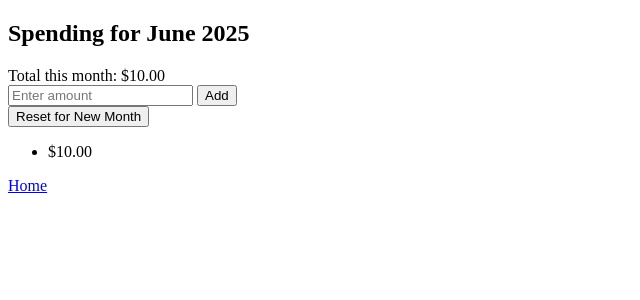
After one commit to bgoucher16/Meal-Planner, a Flask app: page /money-spent in a window 1280 px wide. The commit adds this page. Shown: the top 300 px of the page, without its empty margins (0-640 px from the left). Run offline with Flask 3, Linux system fonts and the light colour scheme; the visitor is signed in with stand-in values (Sample User, id 1); a database or web service that is not in the repository returns one stand-in record (values such as "Sample title").

```diff
--- a/app/main.py
+++ b/app/main.py
@@ -9,6 +9,7 @@ from dotenv import load_dotenv
 from functools import wraps
 from bs4 import BeautifulSoup
 from userRoutes import user_routes
+import datetime
 
 load_dotenv()
 
@@ -236,6 +237,57 @@ def grocery_list_unfavorite():
     flash("Item unfavorited", "success")
     return redirect(url_for('user_routes.show_favorites'))
 
+@app.route('/money-spent', methods=['GET', 'POST'])
+def money_spent():
+    username = session.get('username')
+    if not username:
+        flash("You must be logged in to track spending.", "error")
+        return redirect(url_for('user_routes.show_login'))
+
+    # Get current month and year
+    now = datetime.datetime.now()
+    month = now.month
+    year = now.year
+
+    # Find or create the user's monthly spending record
+    record = db.spending.find_one({"username": username, "month": month, "year": year})
+    if not record:
+        record = {"username": username, "month": month, "year": year, "values": []}
+        db.spending.insert_one(record)
+
+    if request.method == 'POST':
+        if 'reset' in request.form:
+            db.spending.update_one(
+                {"username": username, "month": month, "year": year},
+                {"$set": {"values": []}}
+            )
+            flash("Spending reset for this month.", "success")
+        else:
+            try:
+                amount = float(request.form.get('amount', 0))
+                if amount > 0:
+                    db.spending.update_one(
+                        {"username": username, "month": month, "year": year},
+                        {"$push": {"values": amount}}
+                    )
+                    flash(f"Added ${amount:.2f} to your spending.", "success")
+                else:
+                    flash("Please enter a positive amount.", "error")
+            except ValueError:
+                flash("Invalid amount.", "error")
+        return redirect(url_for('money_spent'))
+
+    # Fetch updated record
+    record = db.spending.find_one({"username": username, "month": month, "year": year})
+    total = sum(record.get('values', []))
+    return render_template(
+        'money_spent.html',
+        values=record.get('values', []),
+        total=total,
+        month=now.strftime('%B'),
+        year=year
+    )
+
 @app.route('/scrape-ingredients', methods=['POST'])
 def scrape_ingredients():
     username = session.get('username')
--- a/app/static/styles.css
+++ b/app/static/styles.css
@@ -30,7 +30,7 @@ h2 {
     margin-bottom: 5px;
 }
 
-.form-group input {
+.form-group input, .form-group select {
     width: 100%;
     padding: 8px;
     box-sizing: border-box;
--- a/app/templates/home.html
+++ b/app/templates/home.html
@@ -14,6 +14,7 @@
                 <li><a href="/grocery-list">Grocery List</a></li>
                 <li><a href="/favorites">Favorites</a></li>
                 <li><a href="/recipes">Recipes</a></li>
+                <li><a href="/money-spent">Budget</li>
                 <li class="logout"><a href="/logout">Logout</a></li>
             </ul>
         </nav>
--- /dev/null
+++ b/app/templates/money_spent.html
@@ -0,0 +1,28 @@
+<!DOCTYPE html>
+<html lang="en">
+<head>
+    <meta charset="UTF-8">
+    <meta name="viewport" content="width=device-width, initial-scale=1.0">
+    <title>Monthly Spending Tracker</title>
+</head>
+<body>
+    <div class="container">
+        <h2>Spending for {{ month }} {{ year }}</h2>
+        <div>Total this month: ${{ '%.2f'|format(total) }}</div>
+        <form method="POST" action="{{ url_for('money_spent') }}">
+            <input type="number" name="amount" step="0.01" min="0" placeholder="Enter amount" required>
+            <button type="submit">Add</button>
+        </form>
+        <form method="POST" action="{{ url_for('money_spent') }}">
+            <input type="hidden" name="reset" value="1">
+            <button type="submit">Reset for New Month</button>
+        </form>
+        <ul>
+            {% for val in values %}
+                <li>${{ '%.2f'|format(val) }}</li>
+            {% endfor %}
+        </ul>
+        <p><a href="{{ url_for('user_routes.show_home') }}">Home</a></p>
+    </div>
+</body>
+</html>
```
Also changed, not shown: app/templates/admin.html (+12 -0 lines), app/templates/register.html (+9 -1 lines), app/userRoutes.py (+19 -1 lines), requirements.txt (+0 -7 lines).
